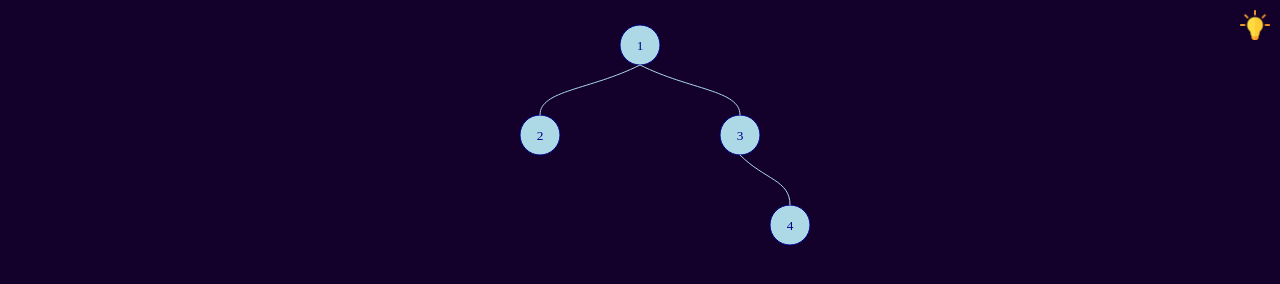
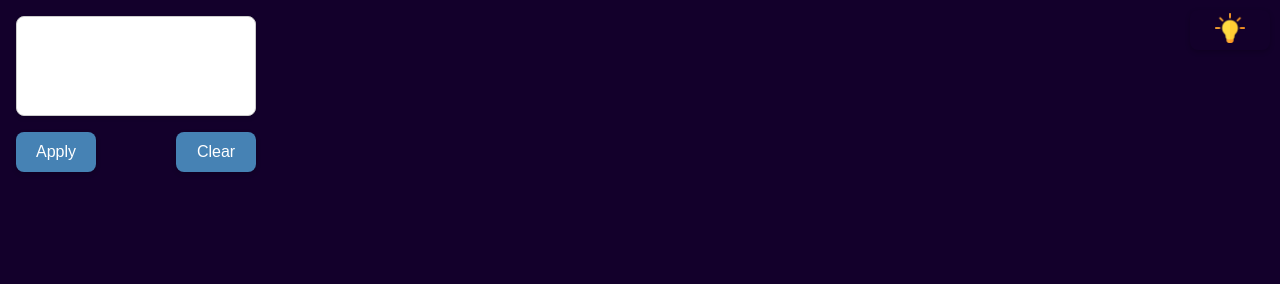
Before and after one commit to japp47/Tree-Visualizer, a plain HTML site: page public/index.html in a window 1280 px wide. Both pictures are taken after a click on the button 1255 px from the left and 26 px from the top of the page. Drawn offline with Linux system fonts and the light colour scheme.

Commit message:
Addes bettr CSS, Building tree dunctionality

```diff
--- a/javascripts/drawBinaryTree.js
+++ b/javascripts/drawBinaryTree.js
@@ -1,7 +1,7 @@
-import {BinaryTreeNode} from './BinaryTreeNode.js'
-import { config, drawNode, getReqdHeightWidth, connectEdges } from './utils.js';
+import {BinaryTreeNode} from './BinaryTreeNode.js';
+import { config, drawNode, getReqdHeightWidth, connectEdges, treeConstructor } from './utils.js';
 
-const canvas = document.querySelector('canvas')
+const canvas = document.querySelector('canvas');
 const toggleButton = document.getElementById('theme-toggle');
 const toggleIcon = document.getElementById('toggle-icon');
 
@@ -10,20 +10,30 @@ toggleButton.addEventListener('click', () => {
 
     if (config.currentTheme === 'dark') {
         toggleIcon.src = '../assets/light-mode.png';
+        document.body.classList.remove('light-mode');
+        document.body.classList.add('dark-mode');
     } else {
         toggleIcon.src = '../assets/dark mode.png';
+        document.body.classList.remove('dark-mode');
+        document.body.classList.add('light-mode');
     }
 
-    drawBinaryTree(root, canvas);
+    if (prevValue) {
+        init(prevValue); // Only redraw if there was previously a value
+    } else {
+        clearCanvas(); // Clear the canvas if no value is provided yet
+    }
 });
 
 function drawBinaryTree(root, canvasElement) {
-    const maxWidth = window.innerWidth
-    const maxHeight = window.innerHeight
+    const maxWidth = window.innerWidth;
+    const maxHeight = window.innerHeight;
 
+    // Set canvas dimensions to window size
     canvasElement.width = maxWidth;
     canvasElement.height = maxHeight;
 
+    // Clear and reset the canvas with the correct background color
     const ctx = canvasElement.getContext('2d');
     const { canvasBackgroundColor } = config.themes[config.currentTheme];
     ctx.fillStyle = canvasBackgroundColor;
@@ -31,65 +41,102 @@ function drawBinaryTree(root, canvasElement) {
 
     const { canvasHeight, canvasWidth } = getReqdHeightWidth(root);
 
-    const windowWidthCenter = maxWidth/2;
-    const reqdWidthCenter = canvasWidth/2;
+    const windowWidthCenter = maxWidth / 2;
+    const reqdWidthCenter = canvasWidth / 2;
 
-    const xStart = windowWidthCenter-reqdWidthCenter;
-    const xEnd = windowWidthCenter+reqdWidthCenter;
+    const xStart = windowWidthCenter - reqdWidthCenter;
+    const xEnd = windowWidthCenter + reqdWidthCenter;
 
-    const horizontalConfig = {xStart, xEnd};
+    const horizontalConfig = { xStart, xEnd };
 
-    recursiveDrawNode(root, canvasElement, 0.5, horizontalConfig);
-};
-//1. Find Root node coordinates
-//2. Draw node circle
-//3. Recusrively draw children left and rtight
-//4, Connect edges of node with left and right node
+    recursiveDrawNode(root, canvasElement, 0.5, horizontalConfig); // Start drawing nodes
+}
+
+// Recursive function to draw each node and its connections
 function recursiveDrawNode(root, canvasElement, currLevel, horizontalConfig) {
-    const {xStart, xEnd} = horizontalConfig;
+    const { xStart, xEnd } = horizontalConfig;
 
-    const xPos = (xStart+xEnd)/2;
-    const yPos = currLevel*config.nodeHeight;
+    const xPos = (xStart + xEnd) / 2;
+    const yPos = currLevel * config.nodeHeight;
 
-    drawNode(root.value, canvasElement, xPos, yPos);
+    drawNode(root.value, canvasElement, xPos, yPos); // Draw the node
 
-    if(root.left!==null) {
-        const leftNodeHorizontalConfig =  {xStart, xEnd: xPos};
-        recursiveDrawNode(root.left, canvasElement, currLevel+1, leftNodeHorizontalConfig);
+    if (root.left !== null) {
+        const leftNodeHorizontalConfig = { xStart, xEnd: xPos };
+        recursiveDrawNode(root.left, canvasElement, currLevel + 1, leftNodeHorizontalConfig);
         connectEdges(canvasElement,
             {
                 xStart: xPos,
-                xEnd: (xStart+xPos)/2
+                xEnd: (xStart + xPos) / 2
             },
             {
-                yStart: yPos+config.radius,
-                yEnd: ((1+currLevel)*config.nodeHeight)-config.radius
+                yStart: yPos + config.radius,
+                yEnd: ((1 + currLevel) * config.nodeHeight) - config.radius
             }
-        )
+        );
     }
-    if(root.right!==null) {
-        const rightNodeHorizontalConfig =  {xStart: xPos, xEnd};
-        recursiveDrawNode(root.right, canvasElement, currLevel+1, rightNodeHorizontalConfig);
+    if (root.right !== null) {
+        const rightNodeHorizontalConfig = { xStart: xPos, xEnd };
+        recursiveDrawNode(root.right, canvasElement, currLevel + 1, rightNodeHorizontalConfig);
         connectEdges(canvasElement,
             {
                 xStart: xPos,
-                xEnd: (xPos+xEnd)/2
+                xEnd: (xPos + xEnd) / 2
             },
             {
-                yStart: yPos+config.radius,
-                yEnd: ((1+currLevel)*config.nodeHeight)-config.radius
+                yStart: yPos + config.radius,
+                yEnd: ((1 + currLevel) * config.nodeHeight) - config.radius
             }
         )
     }
 }
 
-const root = new BinaryTreeNode(1);
 
-const node2 = new BinaryTreeNode(2);
-root.setLeft(node2)
-const node3 = new BinaryTreeNode(3);
-root.setRight(node3)
-const node4 = new BinaryTreeNode(4);
-node3.setRight(node4)
+let prevValue = ''
+function init(value) {
+    prevValue = value;
+    clearCanvas()
+    const root = treeConstructor(value);
+    drawBinaryTree(root, canvas)
+}
 
-drawBinaryTree(root, canvas);
+function clearCanvas() {
+    const context = canvas.getContext('2d');
+    context.clearRect(0, 0, canvas.width, canvas.height);
+}
+
+function resizeCanvas() {
+    const maxWidth = window.innerWidth;
+    const maxHeight = window.innerHeight;
+    canvas.width = maxWidth;
+    canvas.height = maxHeight;
+}
+
+const applyBtn = document.querySelector('.applyBtn');
+const clearBtn = document.querySelector('.clearBtn');
+const textarea = document.querySelector('textarea')
+
+applyBtn.addEventListener('click', () => {
+    if(textarea.value==='') return;
+    init(textarea.value);
+});
+clearBtn.addEventListener('click', () => {
+    textarea.value = '';
+    clearCanvas()
+})
+
+document.addEventListener('DOMContentLoaded', () => {
+    resizeCanvas();  // Adjust the canvas to fit the window size
+    clearCanvas();   // Clear the canvas at the beginning
+
+    // Optionally, set the background color immediately
+    const ctx = canvas.getContext('2d');
+    ctx.fillStyle = config.themes[config.currentTheme].canvasBackgroundColor;
+    ctx.fillRect(0, 0, canvas.width, canvas.height);
+});
+window.addEventListener('resize', () => {
+    resizeCanvas();
+    if (prevValue) {
+        init(prevValue);  // Redraw the tree if a value was set
+    }
+})
--- a/javascripts/utils.js
+++ b/javascripts/utils.js
@@ -1,3 +1,5 @@
+import { BinaryTreeNode } from "./BinaryTreeNode.js";
+
 export const config = {
     radius: 20,
     nodeWidth: 50,
@@ -75,5 +77,49 @@ export function connectEdges(canvasElement, xCoord, yCoord) {
     ctx.moveTo(start.x, start.y);
     ctx.bezierCurveTo(cPoint1.x, cPoint1.y, cPoint2.x, cPoint2.y, end.x, end.y);
     ctx.stroke();
+}
 
+export function treeConstructor(input) {
+    input = parseInput(input);
+    const queue = [];
+
+    let idx = 0;
+    const root = new BinaryTreeNode(input[idx]);
+    idx++;
+    queue.push(root);
+    while(queue.length>0 && idx < input.length ) {
+        const node = queue.shift();
+        if (idx < input.length) {
+            if(input[idx]!==null) {
+                const leftNode = new BinaryTreeNode(input[idx]);
+                node.setLeft(leftNode);
+                queue.push(leftNode)
+            }
+            idx++;
+        }
+        if (idx < input.length) {
+            if(input[idx]!==null) {
+                const rightNode = new BinaryTreeNode(input[idx]);
+                node.setRight(rightNode);
+                queue.push(rightNode)
+            }
+            idx++;
+        }
+    }
+    return root;
 }
+function parseInput(input) {
+    let parsedInput = "";
+
+    for(let i = 0; i<input.length; i++) {
+        const ch = input.charAt(i);
+        if(ch!==' ' ) {
+            parsedInput += ch;
+        }
+    }
+    return parsedInput.split(',')
+    .map( elem => {
+        if(elem === 'null') return null;
+        else return elem;
+    })
+}
--- a/public/index.html
+++ b/public/index.html
@@ -8,10 +8,19 @@
     <link rel="stylesheet" href="style.css">
 </head>
 <body>
+    <button id="theme-toggle">
+        <img id="toggle-icon" src="../assets/dark mode.png" alt="Toggle Theme" />
+    </button>
+    <div class="inputContainer">
+        <textarea class="input" rows = "7"></textarea>
+        <div class="actionBtn">
+            <button class="applyBtn"> Apply </button>
+            <button class="clearBtn"> Clear </button>
+        </div>
+    </div>
+
     <canvas></canvas>
-        <button id="theme-toggle">
-            <img id="toggle-icon" src="../assets/dark mode.png" alt="Toggle Theme" />
-        </button>
+
 
 
     <script type="module" src="../javascripts/drawBinaryTree.js"></script>
--- a/public/style.css
+++ b/public/style.css
@@ -1,3 +1,4 @@
+/* General styles */
 * {
     box-sizing: border-box;
     padding: 0;
@@ -9,19 +10,19 @@ html, body {
     height: 100%;
     margin: 0;
     overflow: hidden; /* Prevent scrollbars */
-}
-
-body {
     font-family: Arial, sans-serif;
 }
 
+/* Canvas styles */
 canvas {
-    width: 100vw;  /* Full viewport width */
-    height: 100vh; /* Full viewport height */
     display: block;
-    position: absolute; /* Ensure it's always full screen */
+    position: absolute;
+    top: 0;
+    left: 0;
+    z-index: 1;
 }
 
+/* Theme button */
 #theme-toggle {
     position: absolute;
     top: 10px;
@@ -29,7 +30,7 @@ canvas {
     background-color: transparent;
     border: none;
     cursor: pointer;
-    z-index: 10; /* Keep button on top of the canvas */
+    z-index: 10;
 }
 
 #theme-toggle img {
@@ -37,12 +38,81 @@ canvas {
     height: 30px;
 }
 
-/* Light mode */
+/* Light theme */
 body.light-mode {
-    background-color: #f0f0f0;
+    background-color: #fbf8e8;
 }
 
-/* Dark mode */
+/* Dark theme */
 body.dark-mode {
-    background-color: #222;
+    background-color: #13002b;
 }
+
+/* Input container styling */
+.inputContainer {
+    position: absolute;
+    top: 1rem;
+    left: 1rem;
+    display: flex;
+    flex-direction: column;
+    gap: 1rem;
+    width: 15rem;
+    z-index: 5;
+}
+
+/* Improved textarea styling */
+textarea {
+    width: 100%;
+    height: 100px;
+    padding: 0.75rem;
+    border: 1px solid #ccc;
+    border-radius: 0.5rem;
+    font-size: 1rem;
+    resize: none;
+    box-shadow: 0 2px 5px rgba(0, 0, 0, 0.1);
+    transition: border 0.3s ease;
+}
+
+textarea:focus {
+    outline: none;
+    border-color: #007bff;
+}
+
+/* Button container styling */
+.actionBtn {
+    width: 100%;
+    display: flex;
+    justify-content: space-between;
+}
+
+/* Improved button styling */
+button {
+    width: 5rem;
+    height: 2.5rem;
+    background-color: #ff7f50;
+    color: white;
+    border: none;
+    border-radius: 0.5rem;
+    font-size: 1rem;
+    cursor: pointer;
+    transition: background-color 0.3s ease;
+    box-shadow: 0 2px 5px rgba(0, 0, 0, 0.2);
+}
+
+
+/* Button styles for dark and light themes */
+body.light-mode button {
+    background-color: #f67c50; /* Coral for light theme */
+}
+
+body.light-mode button:hover {
+    background-color: #ff6347; /* Tomato */
+}
+
+body.dark-mode button {
+    background-color: #4682b4; /* SteelBlue for dark theme */
+}
+
+body.dark-mode button:hover {
+    background-color: #4169e1; /* RoyalBlue */
+}
```
